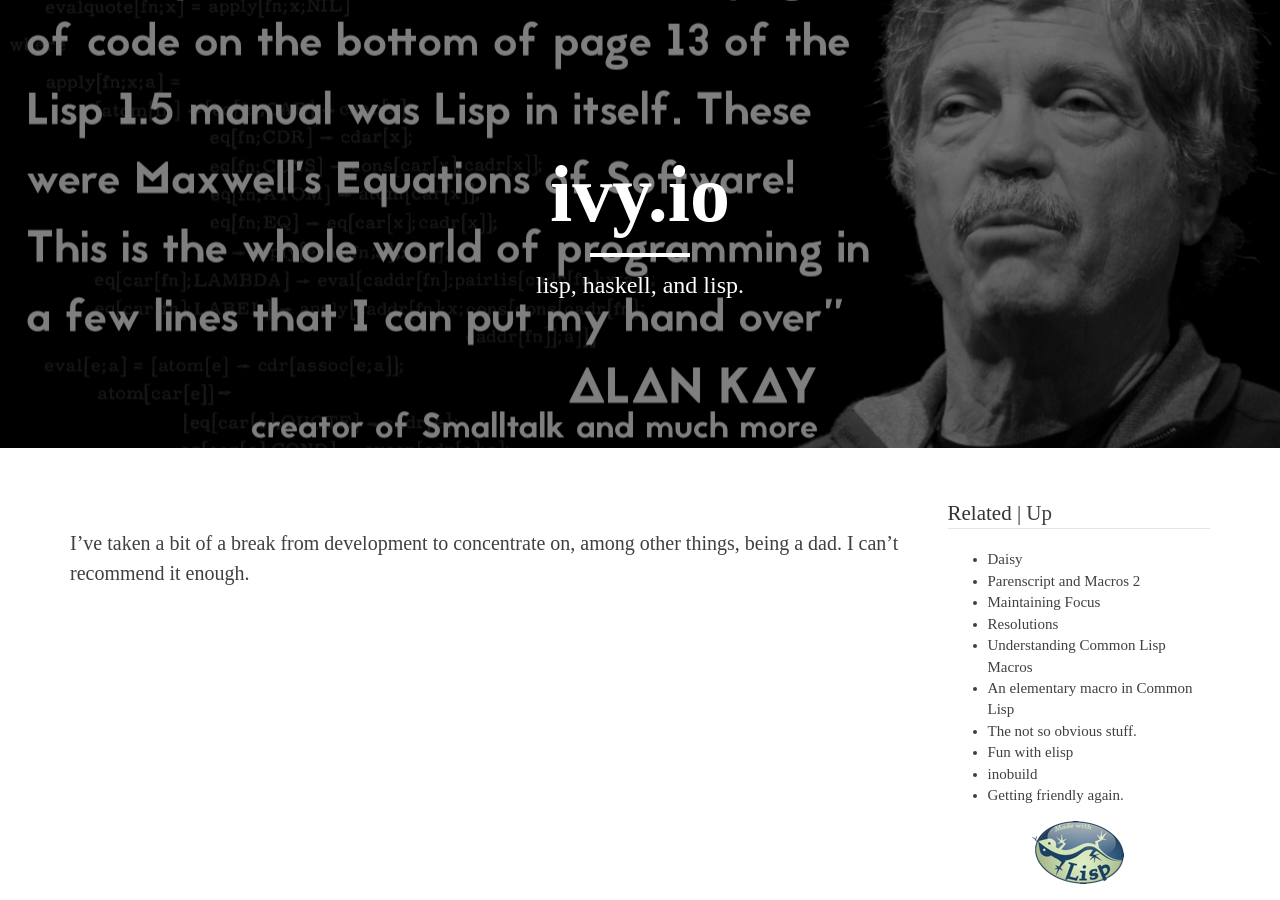
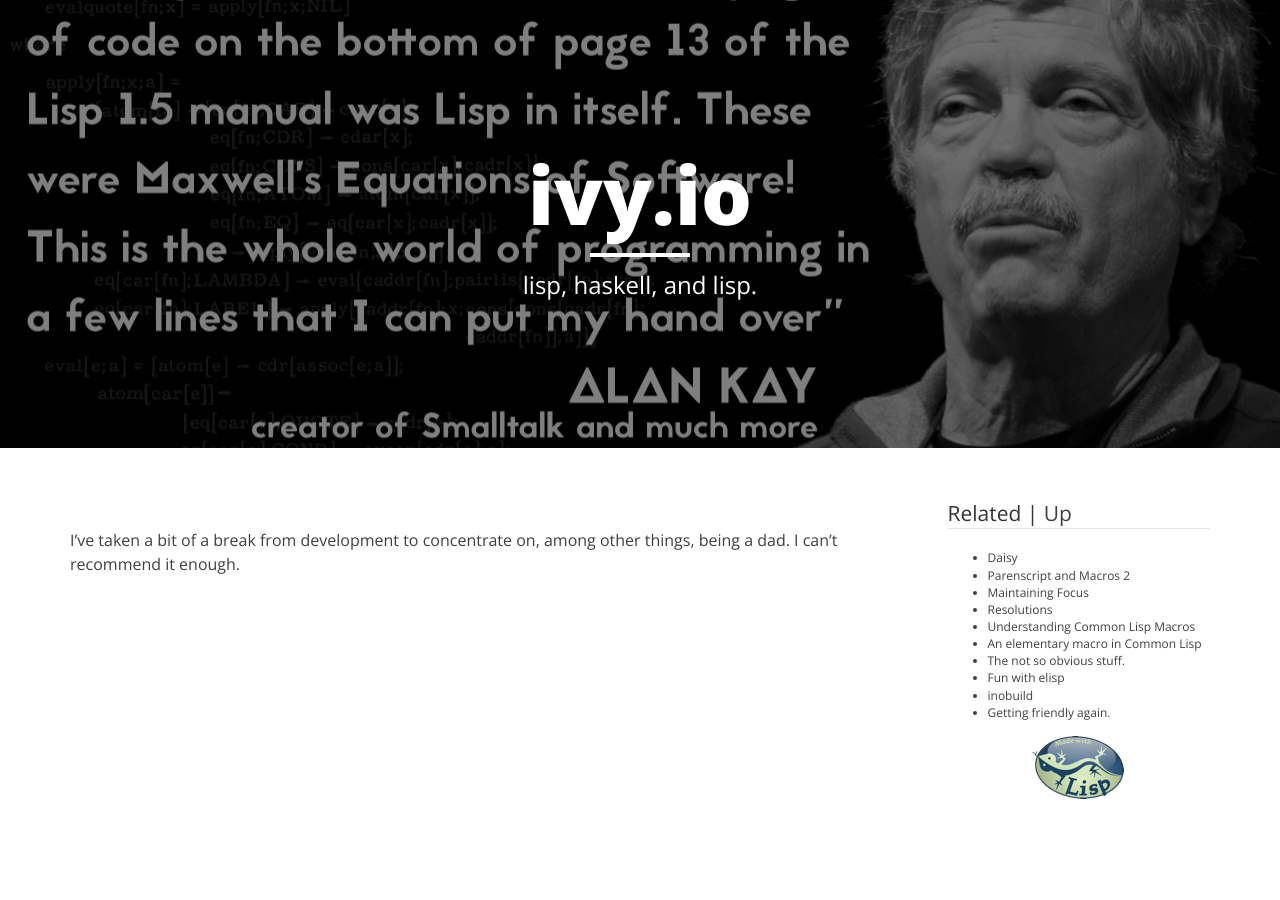
Before and after one commit to cmoore/cmoore.github.com, a Jekyll site: the page built from _posts/2013-5-12-hiatus.markdown, in a window 1280 px wide. Built offline with Jekyll 4.4.1, drawn with Linux system fonts in a browser that asks for light colours; some web fonts are replaced; Markdown is read by kramdown in place of the engine named in the settings.

Commit message:
Lowered the size of the paragraph text.

```diff
--- a/css/ivy.css
+++ b/css/ivy.css
@@ -1,10 +1,14 @@
 
 * {
-    font-family: "Muli" !important;
+    font-family: "Open Sans" !important;
 }
 
 a {
     text-decoration: none !important;
+}
+
+p,li {
+    font-size: 80%;
 }
 
 code {
```
